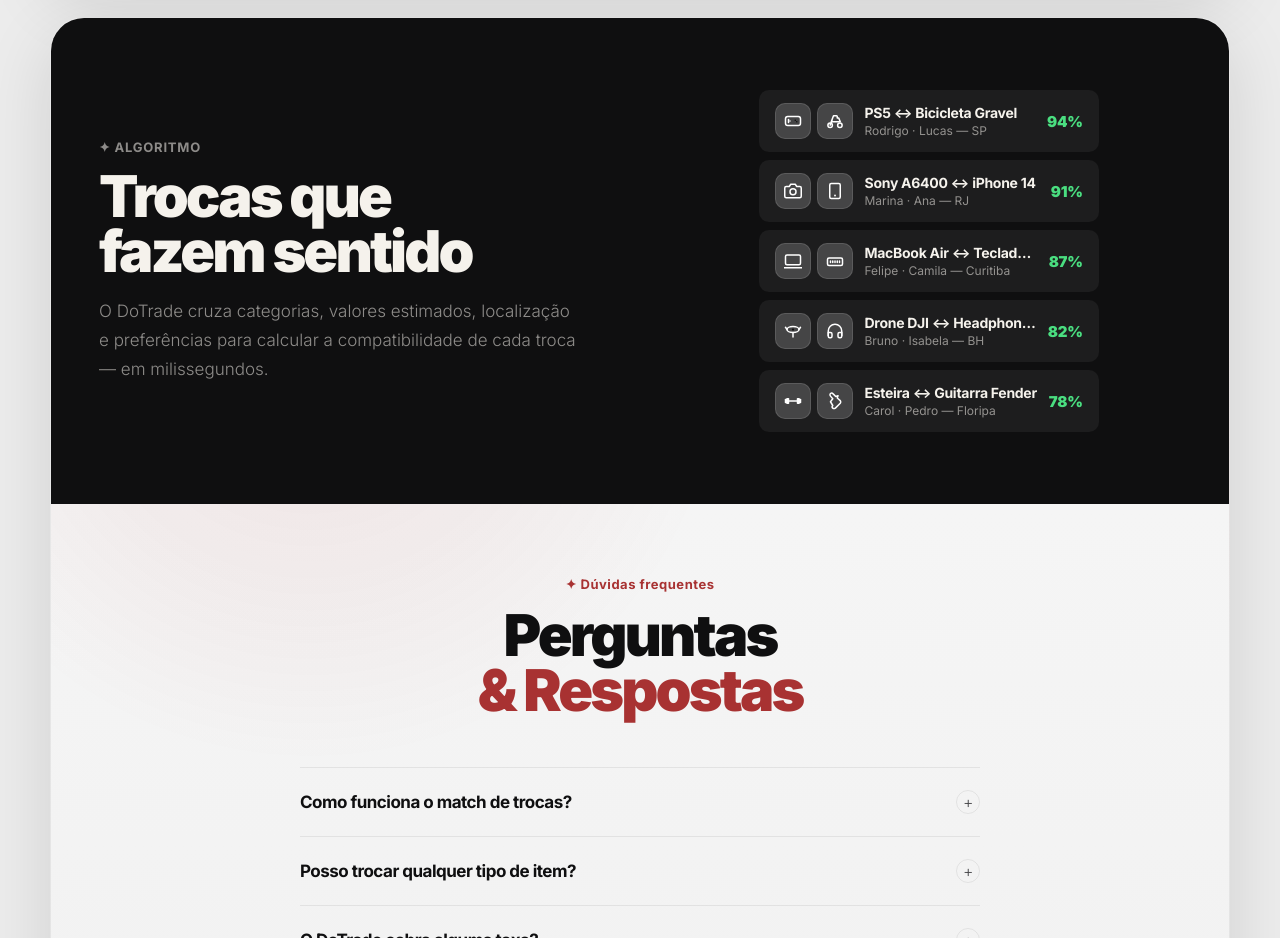
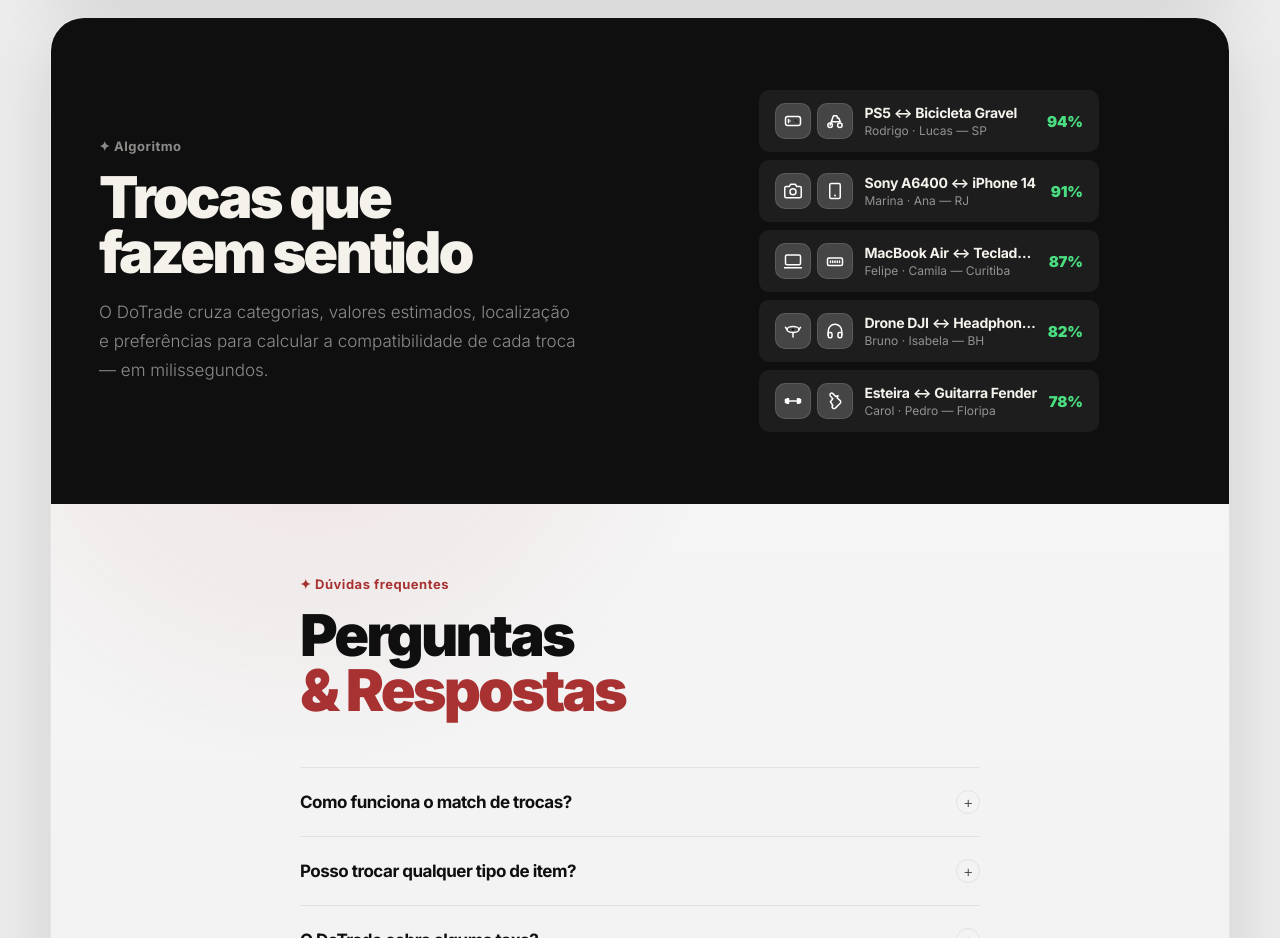
Before and after one commit to racostadf/dotrade-landing, a plain HTML site: page index.html in a window 1280 px wide. Shown: the part 2180-3118 px from the top of the page. Drawn offline with Linux system fonts and the light colour scheme.

Commit message:
Standardize section tags: sentence case, left-aligned, consistent spacing

```diff
--- a/index.html
+++ b/index.html
@@ -428,7 +428,7 @@
     }
     .algo-inner > div { min-width: 0; }
     .algo-inner > div:last-child { display: flex; align-items: center; justify-content: center; }
-    .algo-tag   { color: var(--invert-muted); font-size: 13px; font-weight: 700; letter-spacing: 0.06em; text-transform: uppercase; margin-bottom: 14px; }
+    .algo-tag   { color: var(--invert-muted); font-size: 13px; font-weight: 700; letter-spacing: 0.04em; margin-bottom: 16px; }
     .algo-title { font-size: clamp(36px, 4.5vw, 58px); font-weight: 900; line-height: 0.96; letter-spacing: -0.05em; color: var(--invert-text); margin-bottom: 18px; }
     .algo-body  { font-size: 17px; font-weight: 300; line-height: 1.7; color: var(--invert-muted); max-width: 480px; }
 
@@ -509,7 +509,7 @@
     /* ── FAQ ─────────────────────────────────────────────────── */
     .faq-section { padding: 72px 48px 80px; }
     .faq-inner { max-width: 680px; margin: 0 auto; }
-    .faq-header { text-align: center; margin-bottom: 48px; }
+    .faq-header { margin-bottom: 48px; }
     .faq-list { display: flex; flex-direction: column; gap: 0; }
     .faq-item {
       border-bottom: 1px solid var(--divider);
@@ -1039,7 +1039,7 @@
   <section class="faq-section" id="faq">
     <div class="faq-inner">
       <div class="faq-header">
-        <div class="section-tag" style="justify-content:center">✦ Dúvidas frequentes</div>
+        <div class="section-tag">✦ Dúvidas frequentes</div>
         <h2 class="section-title">Perguntas<br><span class="accent">& Respostas</span></h2>
       </div>
       <div class="faq-list">
```
